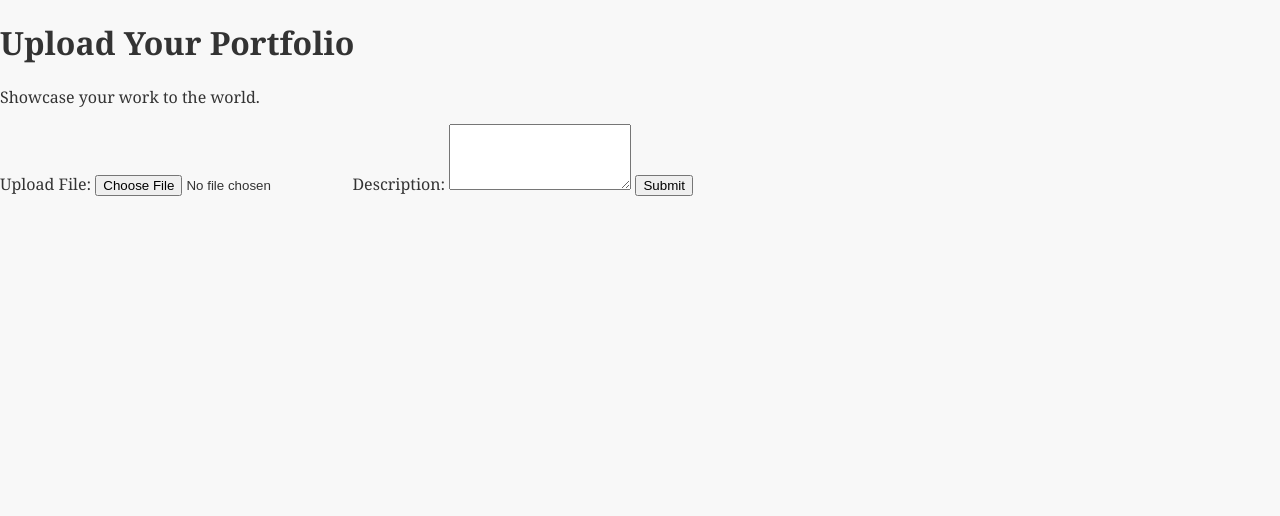
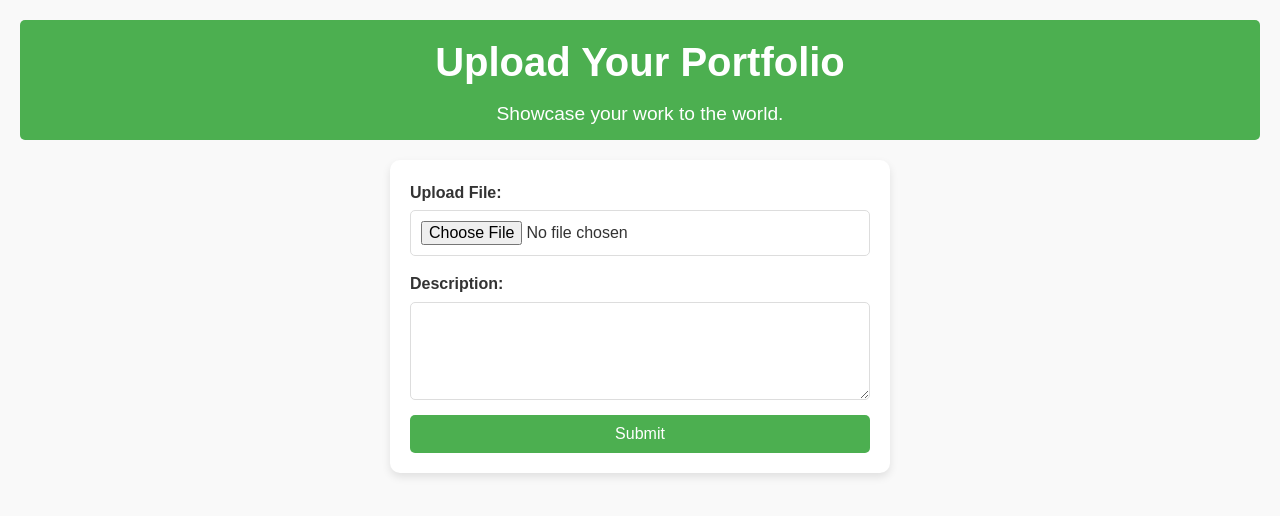
Before and after one commit to finsenn/YaleSchoolOfArt-, a PHP site: page /upload_portfolio.php in a window 1280 px wide. Shown: the top 516 px of the page. Run offline with PHP 8.4, Linux system fonts and the light colour scheme.

Commit message:
Update styles.css

```diff
--- a/styles.css
+++ b/styles.css
@@ -382,3 +382,169 @@ body {
 .auth-footer a:hover {
     text-decoration: underline;
 }
+
+
+/* General Reset */
+* {
+    margin: 0;
+    padding: 0;
+    box-sizing: border-box;
+}
+
+/* Body Styling */
+body {
+    font-family: Arial, sans-serif;
+    line-height: 1.6;
+    background-color: #f9f9f9;
+    color: #333;
+    padding: 20px;
+}
+
+/* Header Styling */
+header {
+    text-align: center;
+    margin-bottom: 20px;
+    padding: 10px;
+    background-color: #4CAF50;
+    color: white;
+    border-radius: 5px;
+}
+
+header h1 {
+    font-size: 2.5rem;
+    margin-bottom: 5px;
+}
+
+header p {
+    font-size: 1.2rem;
+}
+
+/* Gallery Section */
+.gallery {
+    display: flex;
+    flex-wrap: wrap;
+    gap: 20px;
+    justify-content: center;
+    margin-top: 20px;
+}
+
+.gallery-item {
+    background: white;
+    border: 1px solid #ddd;
+    border-radius: 10px;
+    overflow: hidden;
+    width: 300px;
+    text-align: center;
+    box-shadow: 0 4px 8px rgba(0, 0, 0, 0.1);
+    transition: transform 0.3s, box-shadow 0.3s;
+}
+
+.gallery-item:hover {
+    transform: translateY(-5px);
+    box-shadow: 0 8px 16px rgba(0, 0, 0, 0.2);
+}
+
+.gallery-item img {
+    width: 100%;
+    height: 200px;
+    object-fit: cover;
+}
+
+.gallery-item h3 {
+    font-size: 1.5rem;
+    margin: 10px 0;
+}
+
+.gallery-item p {
+    font-size: 1rem;
+    padding: 0 10px;
+}
+
+.gallery-item button {
+    margin: 10px 0;
+    padding: 10px 20px;
+    background-color: #4CAF50;
+    color: white;
+    border: none;
+    border-radius: 5px;
+    cursor: pointer;
+    transition: background-color 0.3s;
+}
+
+.gallery-item button:hover {
+    background-color: #45a049;
+}
+
+/* Upload Form Section */
+.upload-form {
+    background: white;
+    padding: 20px;
+    margin: 20px auto;
+    max-width: 500px;
+    border-radius: 10px;
+    box-shadow: 0 4px 8px rgba(0, 0, 0, 0.1);
+}
+
+.upload-form form {
+    display: flex;
+    flex-direction: column;
+}
+
+.upload-form label {
+    font-weight: bold;
+    margin-bottom: 5px;
+    font-size: 1rem;
+}
+
+.upload-form input[type="file"],
+.upload-form textarea {
+    margin-bottom: 15px;
+    padding: 10px;
+    border: 1px solid #ddd;
+    border-radius: 5px;
+    font-size: 1rem;
+}
+
+.upload-form button {
+    padding: 10px;
+    background-color: #4CAF50;
+    color: white;
+    border: none;
+    border-radius: 5px;
+    font-size: 1rem;
+    cursor: pointer;
+    transition: background-color 0.3s;
+}
+
+.upload-form button:hover {
+    background-color: #45a049;
+}
+
+/* Success & Error Messages */
+.success {
+    color: green;
+    font-weight: bold;
+    margin-top: 10px;
+}
+
+.error {
+    color: red;
+    font-weight: bold;
+    margin-top: 10px;
+}
+
+/* Responsive Design */
+@media (max-width: 768px) {
+    .gallery {
+        flex-direction: column;
+        align-items: center;
+    }
+
+    .gallery-item {
+        width: 100%;
+    }
+
+    .upload-form {
+        width: 90%;
+    }
+}
```
